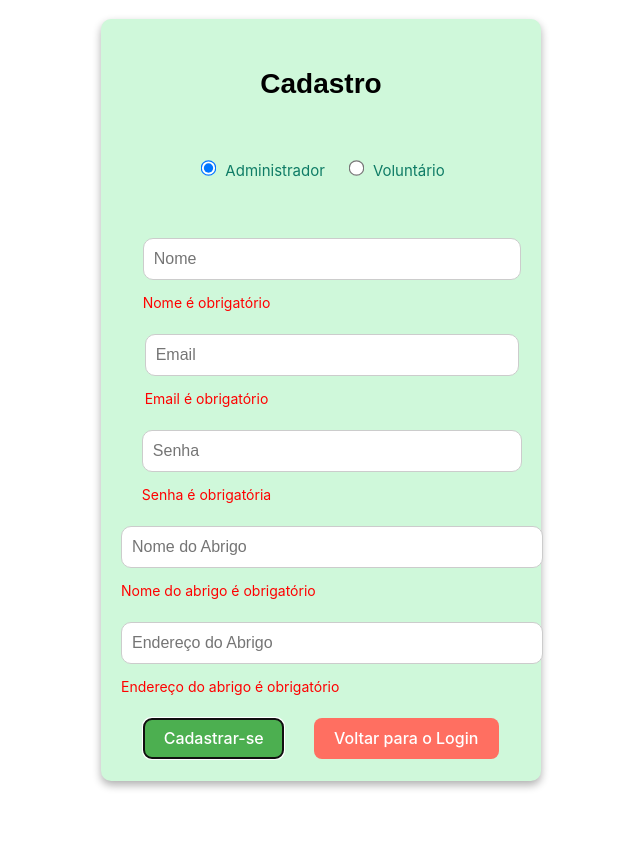
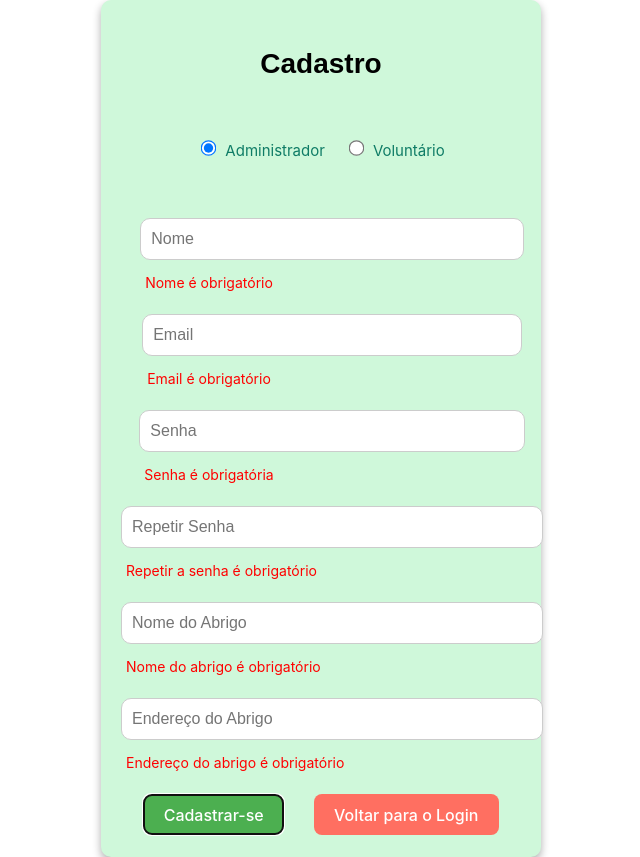
Before and after one commit to anthony-c-silva/project3-2024a-anthony-luizfelipe-frontend, a React (Vite) app: page /cadastro in a window 1280 px wide. Both pictures are taken after a click on the button "Cadastrar-se". Shown: the whole page, without its empty margins (319-959 px from the left). Before the commit the page ends 800 px from the top, so only its background shows below. Built offline with nearby package versions, Linux system fonts and the light colour scheme.

Commit message:
feat - feito a validação de senha forte e repet senha

```diff
--- a/src/pages/Cadastro.css
+++ b/src/pages/Cadastro.css
@@ -26,6 +26,7 @@
 .error {
   color: red;
   font-size: 14px;
+  padding-left: 5px;
 }
 
 .radio-group {
--- a/src/pages/Cadastro.jsx
+++ b/src/pages/Cadastro.jsx
@@ -7,6 +7,7 @@
   const [email, setEmail] = useState('');
   const [username, setUsername] = useState('');
   const [password, setPassword] = useState('');
+  const [confirmPassword, setConfirmPassword] = useState('');
   const [abrigoNome, setAbrigoNome] = useState('');
   const [abrigoEndereco, setAbrigoEndereco] = useState('');
   const [abrigoId, setAbrigoId] = useState('');
@@ -35,11 +36,19 @@
     setLoadingAbrigos(false);
   };
 
+  const validatePasswordStrength = (password) => {
+    const passwordRegex = /^(?=.*[a-z])(?=.*[A-Z])(?=.*\d)(?=.*[@$!%*?&])[A-Za-z\d@$!%*?&]{8,}$/;
+    return passwordRegex.test(password);
+  };
+
   const validateForm = () => {
     let formErrors = {};
     if (!username) formErrors.username = "Nome é obrigatório";
     if (!email) formErrors.email = "Email é obrigatório";
     if (!password) formErrors.password = "Senha é obrigatória";
+    if (!confirmPassword) formErrors.confirmPassword = "Repetir a senha é obrigatório";
+    if (password && confirmPassword && password !== confirmPassword) formErrors.confirmPassword = "As senhas não correspondem";
+    if (password && !validatePasswordStrength(password)) formErrors.password = "A senha deve ter 8 caracteres ou mais, incluindo letras maiúsculas, minúsculas, números e caracteres especiais";
     if (isAdmin) {
       if (!abrigoNome) formErrors.abrigoNome = "Nome do abrigo é obrigatório";
       if (!abrigoEndereco) formErrors.abrigoEndereco = "Endereço do abrigo é obrigatório";
@@ -142,6 +151,16 @@
         />
         {errors.password && <span className="error">{errors.password}</span>}
       </div>
+      <div>
+        <input
+          type="password"
+          placeholder="Repetir Senha"
+          value={confirmPassword}
+          onChange={(e) => setConfirmPassword(e.target.value)}
+          className='input-cadastro'
+        />
+        {errors.confirmPassword && <span className="error">{errors.confirmPassword}</span>}
+      </div>
       {isAdmin ? (
         <>
           <div>
```
